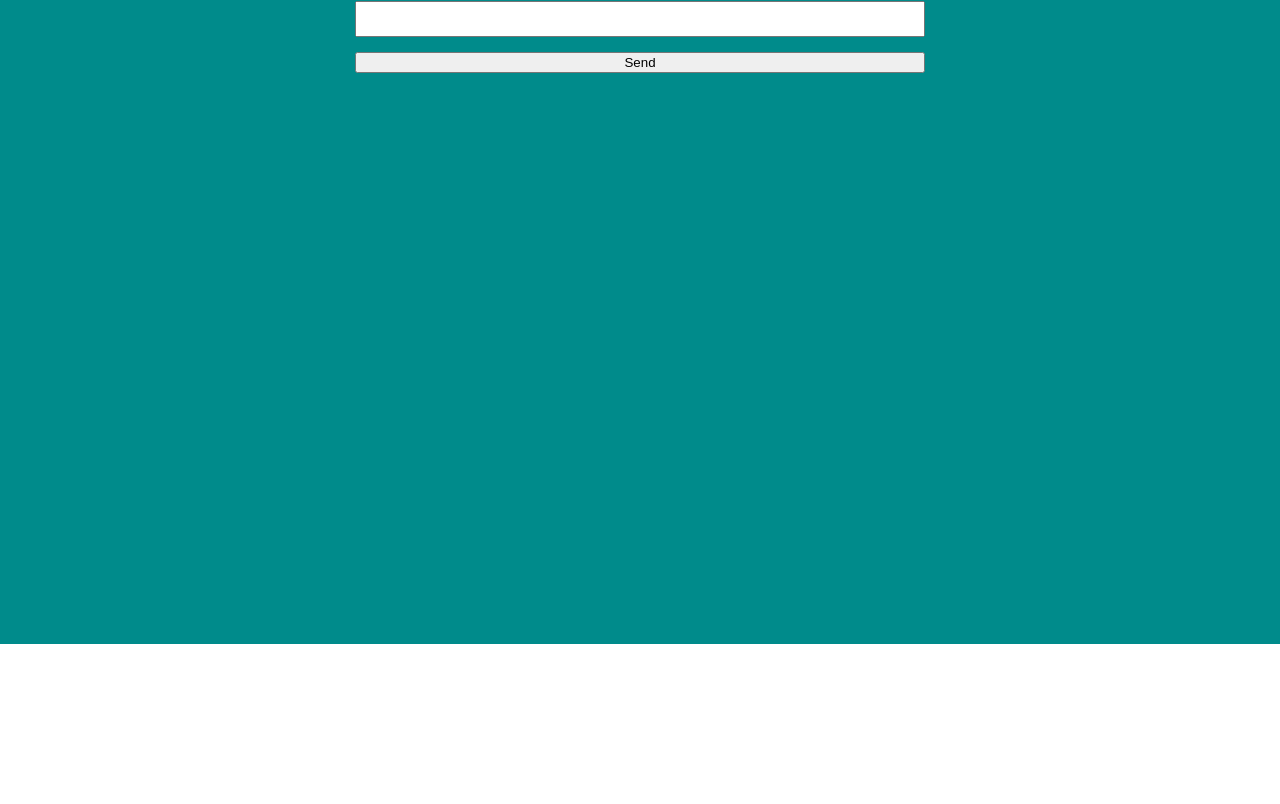
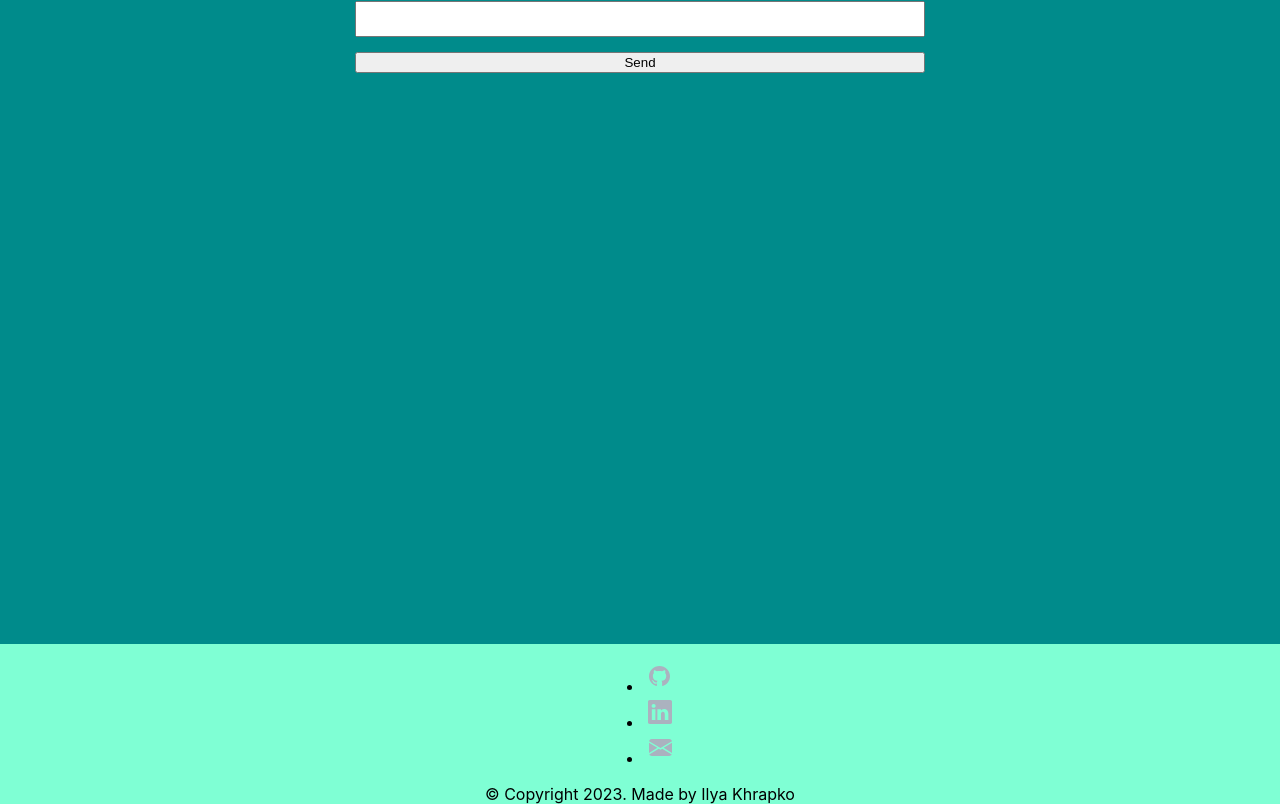
Before and after one commit to demos461/portfolio, a React app: page / in a window 1280 px wide. Shown: the part 2668-3472 px from the top of the page. Before the commit the page ends 3312 px from the top, so only its background shows below. Built offline with nearby package versions, Linux system fonts and the light colour scheme.

Commit message:
feat: create footer structure

```diff
--- a/src/App.tsx
+++ b/src/App.tsx
@@ -3,6 +3,7 @@ import { Main } from './layout/sections/main/Main';
 import { Skills } from './layout/sections/skills/Skills';
 import { Projects } from './layout/sections/projects/Projects';
 import { Contact } from './layout/sections/contact/Contact';
+import { Footer } from './layout/footer/Footer';
 
 function App() {
   return (
@@ -12,6 +13,7 @@ function App() {
       <Skills />
       <Projects />
       <Contact />
+      <Footer />
     </>
   );
 }
--- /dev/null
+++ b/src/layout/footer/Footer.tsx
@@ -0,0 +1,44 @@
+import React from 'react';
+import styled from 'styled-components';
+import { Icon } from '../../components/icon/Icon';
+
+export const Footer = () => {
+  return (
+    <StyledFooter>
+      <SocialList>
+        <SocialItem>
+          <SocialLink>
+            <Icon iconId={'github'} />
+          </SocialLink>
+        </SocialItem>
+        <SocialItem>
+          <SocialLink>
+            <Icon iconId={'linkedin'} />
+          </SocialLink>
+        </SocialItem>
+        <SocialItem>
+          <SocialLink>
+            <Icon iconId={'email'} />
+          </SocialLink>
+        </SocialItem>
+      </SocialList>
+      <Copyright>© Copyright 2023. Made by Ilya Khrapko</Copyright>
+    </StyledFooter>
+  );
+};
+
+const StyledFooter = styled.footer`
+  background-color: aquamarine;
+  display: flex;
+  justify-content: center;
+  align-items: center;
+  flex-direction: column;
+`;
+
+const SocialList = styled.ul``;
+
+const SocialItem = styled.li``;
+
+const SocialLink = styled.a``;
+
+const Copyright = styled.span``;
```
